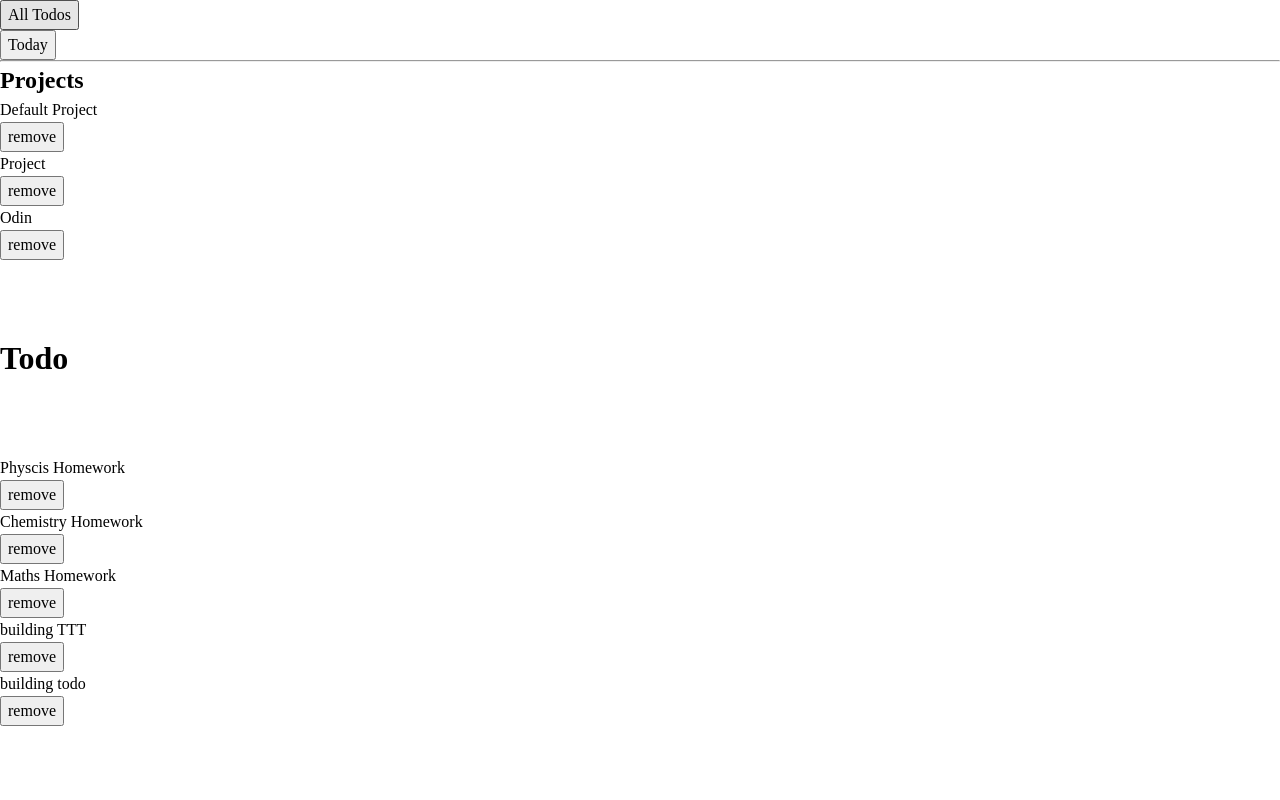
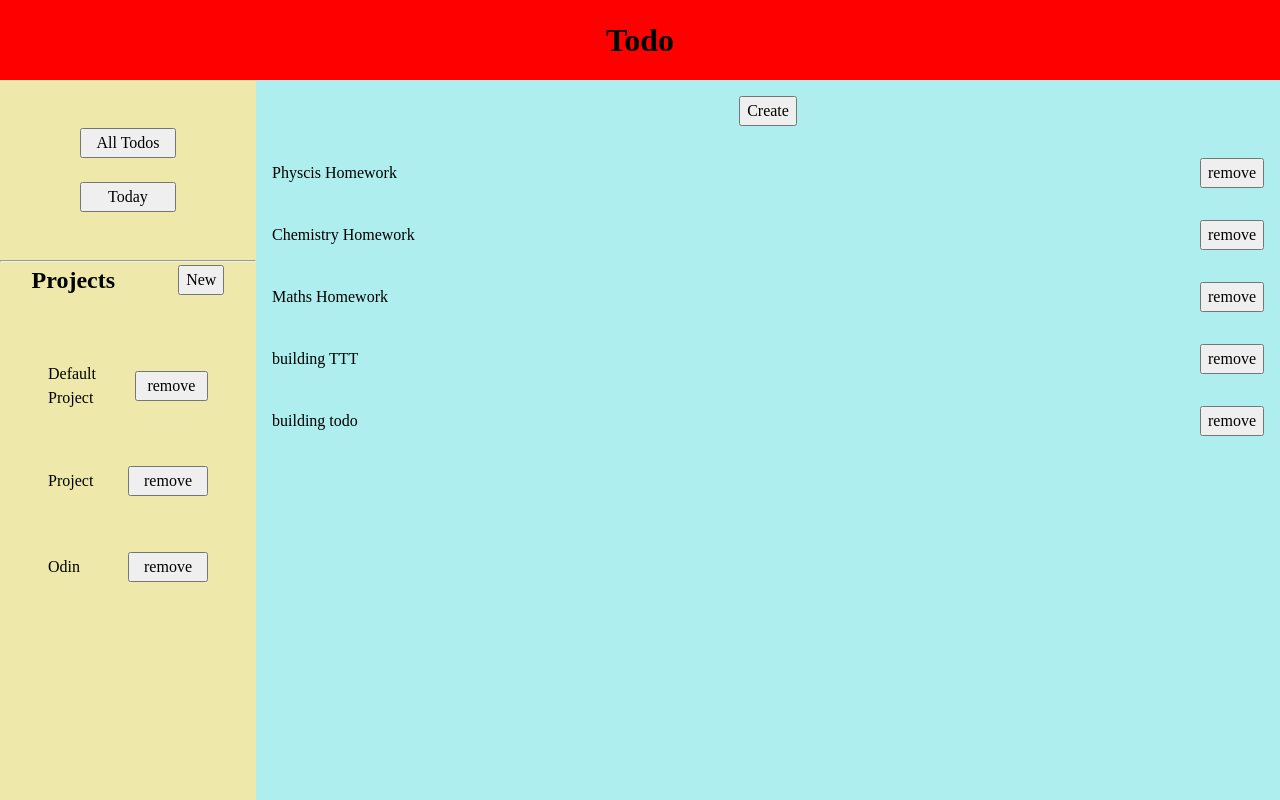
Before and after one commit to devnchill/todo, a website built with webpack: page src/html/template.html in a window 1280 px wide. Built offline with nearby package versions, Linux system fonts and the light colour scheme.

Commit message:
changed ui and added button for creating new project and todos

```diff
--- a/src/css/layout.css
+++ b/src/css/layout.css
@@ -1,9 +1,92 @@
 @import "./reset.css";
 :root {
+  --light-green: #73ec8b;
+  --greenish-yellow: #d2ff72;
 }
 
 html,
 body {
   height: 100%;
+}
+
+body {
   display: grid;
+  grid-template-areas:
+    "header header"
+    "sidebar main";
+  grid-template-columns: 20% 1fr;
+  grid-template-rows: 10% 1fr;
+  header {
+    background-color: red;
+    display: flex;
+    align-items: center;
+    justify-content: center;
+    text-align: center;
+    grid-area: header;
+  }
+  nav {
+    background-color: palegoldenrod;
+    grid-area: sidebar;
+    section {
+      display: grid;
+      gap: 1.5rem;
+      margin: 1rem 0 1rem 0;
+      div {
+        display: flex;
+        justify-content: space-around;
+        align-items: center;
+        button {
+          width: 50%;
+        }
+        button:hover {
+          background-color: var(--light-green);
+        }
+      }
+    }
+    div {
+      display: flex;
+      justify-content: space-around;
+      align-items: center;
+      h2 {
+        text-align: center;
+      }
+    }
+    section {
+      padding: 2rem;
+      .project {
+        cursor: pointer;
+        padding: 1rem;
+        display: flex;
+        align-items: center;
+        justify-content: space-between;
+      }
+      .project:hover {
+        background-color: var(--greenish-yellow);
+      }
+    }
+  }
+  main {
+    background-color: paleturquoise;
+    grid-area: main;
+    #__create_new_todo {
+      padding: 1rem;
+      display: flex;
+      align-items: center;
+      justify-content: center;
+    }
+    #__dom {
+      display: grid;
+      .todo {
+        padding: 1rem;
+        display: flex;
+        flex: 1;
+        align-items: center;
+        justify-content: space-between;
+        button:hover {
+          cursor: pointer;
+          background-color: var(--light-green);
+        }
+      }
+    }
+  }
 }
--- a/src/html/template.html
+++ b/src/html/template.html
@@ -6,18 +6,24 @@
     <title>Todo</title>
   </head>
   <body>
+    <header>
+      <h1>Todo</h1>
+    </header>
     <nav>
       <section>
         <div><button type="button" id="__all_todos">All Todos</button></div>
         <div><button type="button" id="today">Today</button></div>
       </section>
       <hr />
-      <h2>Projects</h2>
+      <div>
+        <h2>Projects</h2>
+        <button type="button" id="__create_new_project">New</button>
+      </div>
       <section id="__project_section"></section>
     </nav>
-    <header>
-      <h1>Todo</h1>
-    </header>
-    <main></main>
+    <main>
+      <div id="__create_new_todo"><button type="button">Create</button></div>
+      <div id="__dom"></div>
+    </main>
   </body>
 </html>
--- a/src/js/dom.js
+++ b/src/js/dom.js
@@ -6,10 +6,10 @@ import {
 } from "./helperfunction";
 
 const dom = (function () {
-  const Main = document.querySelector("main");
+  const DOM = document.getElementById("__dom");
   const projectContainer = document.getElementById("__project_section");
-  const clearMain = function () {
-    Main.innerHTML = "";
+  const clearDOM = function () {
+    DOM.innerHTML = "";
   };
 
   const displayAllProjects = () => {
@@ -21,7 +21,7 @@ const dom = (function () {
   };
 
   const displayAllTodos = () => {
-    clearMain();
+    clearDOM();
     logic.allProjects.forEach((project) => {
       const todos = project.todos;
       todos.forEach((todo) => {
@@ -31,7 +31,7 @@ const dom = (function () {
   };
 
   const displayTodoOfClickedProject = function (pid) {
-    clearMain();
+    clearDOM();
     const clickedProject = logic.allProjects.find(
       (item) => item.pid === parseInt(pid),
     );
@@ -45,7 +45,7 @@ const dom = (function () {
   };
 
   return {
-    clearMain,
+    clearDOM,
     displayAllProjects,
     displayAllTodos,
     displayTodoOfClickedProject,
--- a/src/js/eventListener.js
+++ b/src/js/eventListener.js
@@ -2,13 +2,14 @@ import { dom } from "./dom";
 import { logic } from "./logic";
 
 const attachEventListenersToProjects = () => {
-  const MAIN = document.querySelector("main");
+  const DOM = document.getElementById("__dom");
   const PROJECTSECTION = document.getElementById("__project_section");
   const ALLTODOS = document.getElementById("__all_todos");
+  const NEWPROJECTBTN = document.getElementById("__create_new_project");
 
   ALLTODOS.addEventListener("click", dom.displayAllTodos);
 
-  MAIN.addEventListener("click", (e) => {
+  DOM.addEventListener("click", (e) => {
     if (e.target.classList.contains("todo-remove-btn")) {
       let tid = Number(e.target.id);
       logic.deleteTodo(tid);
@@ -34,6 +35,10 @@ const attachEventListenersToProjects = () => {
       dom.displayAllProjects();
     }
   });
+
+  NEWPROJECTBTN.addEventListener("click", () => {
+    logic.createNewProject("alphabetagamatheta"), dom.displayAllProjects();
+  });
 };
 
 export { attachEventListenersToProjects };
--- a/src/js/helperfunction.js
+++ b/src/js/helperfunction.js
@@ -12,7 +12,7 @@ function createCustomElement(tag, id, textcontent, classlist = []) {
 }
 
 function createTodoForAll(todo) {
-  const Main = document.querySelector("main");
+  const DOM = document.getElementById("__dom");
   const todoDiv = createCustomElement("div", todo.tid, "", ["todo"]);
   const todoTitle = createCustomElement("p", todo.tid, todo.title, [
     "todo-title",
@@ -22,7 +22,7 @@ function createTodoForAll(todo) {
   ]);
   todoDiv.appendChild(todoTitle);
   todoDiv.appendChild(todoRemoveBtn);
-  Main.appendChild(todoDiv);
+  DOM.appendChild(todoDiv);
 }
 
 function createProjectElement(item) {
@@ -42,7 +42,7 @@ function createProjectElement(item) {
 }
 
 function createTodoForSpecificProject(todo) {
-  const Main = document.querySelector("main");
+  const DOM = document.getElementById("__dom");
   const todoDiv = createCustomElement("div", todo.tid, "", ["todo-specific"]);
   const todoTitle = createCustomElement("p", todo.tid, todo.title, [
     "todo-specific-title",
@@ -52,7 +52,7 @@ function createTodoForSpecificProject(todo) {
   ]);
   todoDiv.appendChild(todoTitle);
   todoDiv.appendChild(todoRemoveBtn);
-  Main.appendChild(todoDiv);
+  DOM.appendChild(todoDiv);
 }
 
 export { createTodoForAll, createProjectElement, createTodoForSpecificProject };
--- a/src/js/project.js
+++ b/src/js/project.js
@@ -9,6 +9,5 @@ class Project {
   newName = (name) => {
     this.name = name;
   };
-
 }
 export { Project };
```
